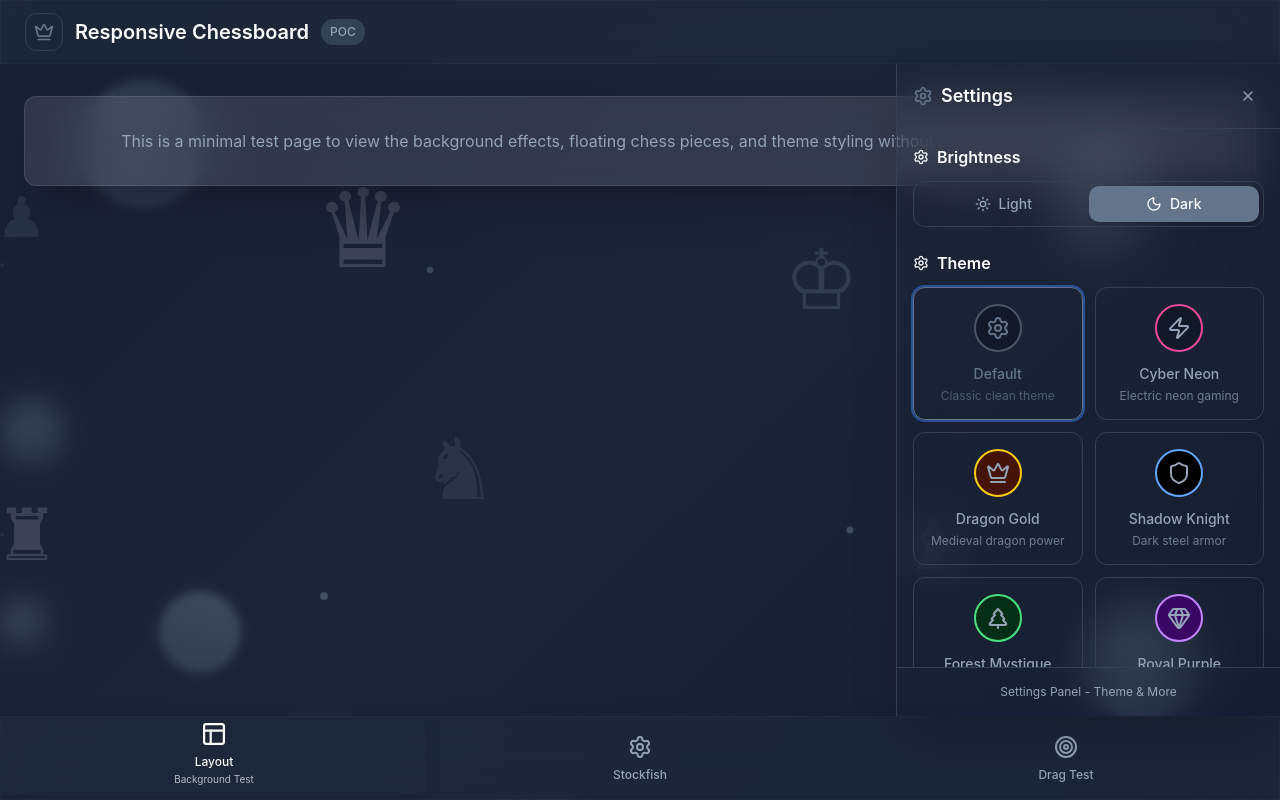
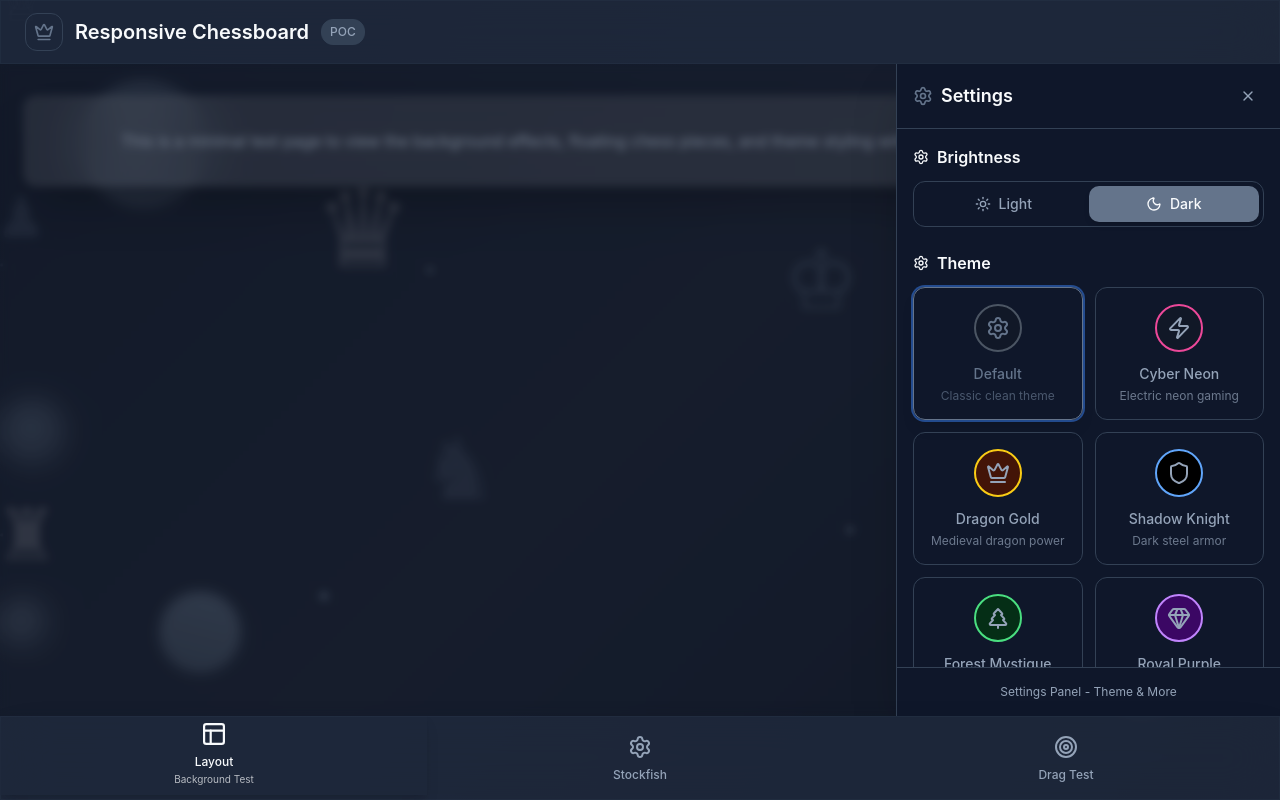
Before and after one commit to ChrisColeTech/responsive-chessboard, a React (Vite) app in the folder poc/chessboard-vanilla-v2/: page / in a window 1280 px wide. Both pictures are taken after a click on the button "Change Theme". Built offline with nearby package versions, Linux system fonts and the light colour scheme.

Commit message:
fixed main content overlap

```diff
--- a/poc/chessboard-vanilla-v2/src/components/SettingsPanel.tsx
+++ b/poc/chessboard-vanilla-v2/src/components/SettingsPanel.tsx
@@ -19,11 +19,7 @@ export function SettingsPanel({ isOpen, onClose }: SettingsPanelProps) {
   }
 
   return (
-    <div className={`
-      fixed top-16 right-0 bottom-[84px] w-80 sm:w-96 bg-background/95 backdrop-blur-xl border-l border-border shadow-2xl z-[1100]
-      transform transition-transform duration-300 ease-out
-      ${isOpen ? 'translate-x-0' : 'translate-x-full'}
-    `}>
+    <div className="w-80 sm:w-96 h-full bg-background border-l border-border shadow-2xl">
       <div className="flex flex-col h-full">
         {/* Header */}
         <div className="flex items-center justify-between p-4 border-b border-border">
@@ -40,7 +36,7 @@ export function SettingsPanel({ isOpen, onClose }: SettingsPanelProps) {
         </div>
 
         {/* Settings Content */}
-          <div className="flex-1 overflow-y-auto p-4 pb-20 space-y-6">
+        <div className="flex-1 overflow-y-auto p-4 space-y-6">
 
           {/* Light/Dark Mode Toggle */}
           <div>
--- a/poc/chessboard-vanilla-v2/src/components/layout/AppLayout.tsx
+++ b/poc/chessboard-vanilla-v2/src/components/layout/AppLayout.tsx
@@ -2,7 +2,6 @@ import type { ReactNode } from 'react'
 import { useState } from 'react'
 import { BackgroundEffects } from './BackgroundEffects'
 import { Header } from './Header'
-import { MainContent } from './MainContent'
 import { TabBar } from './TabBar'
 import { SettingsPanel } from '../SettingsPanel'
 import { ThemeProvider } from '../../contexts/ThemeContext'
@@ -19,19 +18,52 @@ export function AppLayout({ children, currentTab, onTabChange }: AppLayoutProps)
 
   return (
     <ThemeProvider>
-      <div className="min-h-screen bg-background text-foreground">
+      <div className="flex flex-col h-screen bg-background text-foreground">
         <BackgroundEffects />
-        <Header onOpenSettings={() => setIsSettingsPanelOpen(true)} isSettingsOpen={isSettingsPanelOpen} />
-        <MainContent>
+
+        {/* Header - fixed height, not fixed position */}
+        <header className="flex-shrink-0 relative z-20">
+          <Header
+            onOpenSettings={() => setIsSettingsPanelOpen(true)}
+            isSettingsOpen={isSettingsPanelOpen}
+          />
+        </header>
+
+        {/* Main Content Area - with overlay settings */}
+        <div className="flex-1 relative z-10 overflow-hidden">
+          {/* Primary Content */}
+          <main className="w-full h-full overflow-auto">
+            <div className="container mx-auto px-6 py-8 h-full">
               {children}
-        </MainContent>
-        <TabBar currentTab={currentTab} onTabChange={onTabChange} />
+            </div>
+          </main>
+
+          {/* Settings Panel - overlays main content from right */}
+          <>
+            {/* Backdrop - covers entire main content */}
+            <div
+              className={`absolute inset-0 bg-black/20 backdrop-blur-sm z-20 transition-opacity duration-300 ease-out ${
+                isSettingsPanelOpen ? 'opacity-100' : 'opacity-0 pointer-events-none'
+              }`}
+              onClick={() => setIsSettingsPanelOpen(false)}
+            />
 
             {/* Settings Panel */}
+            <aside className={`absolute top-0 right-0 h-full z-30 transform transition-transform duration-300 ease-out ${
+              isSettingsPanelOpen ? 'translate-x-0' : 'translate-x-full'
+            }`}>
               <SettingsPanel
                 isOpen={isSettingsPanelOpen}
                 onClose={() => setIsSettingsPanelOpen(false)}
               />
+            </aside>
+          </>
+        </div>
+
+        {/* TabBar - fixed height, not fixed position */}
+        <footer className="flex-shrink-0 relative z-20">
+          <TabBar currentTab={currentTab} onTabChange={onTabChange} />
+        </footer>
       </div>
     </ThemeProvider>
   )
--- a/poc/chessboard-vanilla-v2/src/components/layout/Header.tsx
+++ b/poc/chessboard-vanilla-v2/src/components/layout/Header.tsx
@@ -8,7 +8,7 @@ interface HeaderProps {
 
 export function Header({ onOpenSettings, isSettingsOpen }: HeaderProps) {
   return (
-    <header className="relative z-20 glass h-16">
+    <div className="w-full glass border-b border-border/20 h-16">
       <div className="container mx-auto px-6 h-full">
         <div className="flex items-center justify-between h-full">
           <div className="flex items-center gap-3">
@@ -25,6 +25,6 @@ export function Header({ onOpenSettings, isSettingsOpen }: HeaderProps) {
           <ThemeSwitcher onOpenSettings={onOpenSettings} isSettingsOpen={isSettingsOpen} />
         </div>
       </div>
-    </header>
+    </div>
   )
 }
--- a/poc/chessboard-vanilla-v2/src/components/layout/MainContent.tsx
+++ b/poc/chessboard-vanilla-v2/src/components/layout/MainContent.tsx
@@ -6,8 +6,8 @@ interface MainContentProps {
 
 export function MainContent({ children }: MainContentProps) {
   return (
-    <main className="relative z-10 container mx-auto px-6 py-8 pb-24 min-h-[calc(100vh-200px)]">
+    <div className="w-full h-full">
       {children}
-    </main>
+    </div>
   )
 }
--- a/poc/chessboard-vanilla-v2/src/components/layout/TabBar.tsx
+++ b/poc/chessboard-vanilla-v2/src/components/layout/TabBar.tsx
@@ -36,7 +36,7 @@ const tabs: Tab[] = [
 
 export function TabBar({ currentTab, onTabChange }: TabBarProps) {
   return (
-    <div className="fixed bottom-0 left-0 right-0 h-[84px] glass border-t border-border/20 z-[1000] shadow-gaming">
+    <div className="w-full h-[84px] glass border-t border-border/20 shadow-gaming">
       <div className="flex h-full">
         {tabs.map((tab) => {
           const isActive = currentTab === tab.id
```
Also changed, not shown: 1 other file (tests, documents, lock files or other folders). Lines whose indentation alone changed are shown as unchanged.
